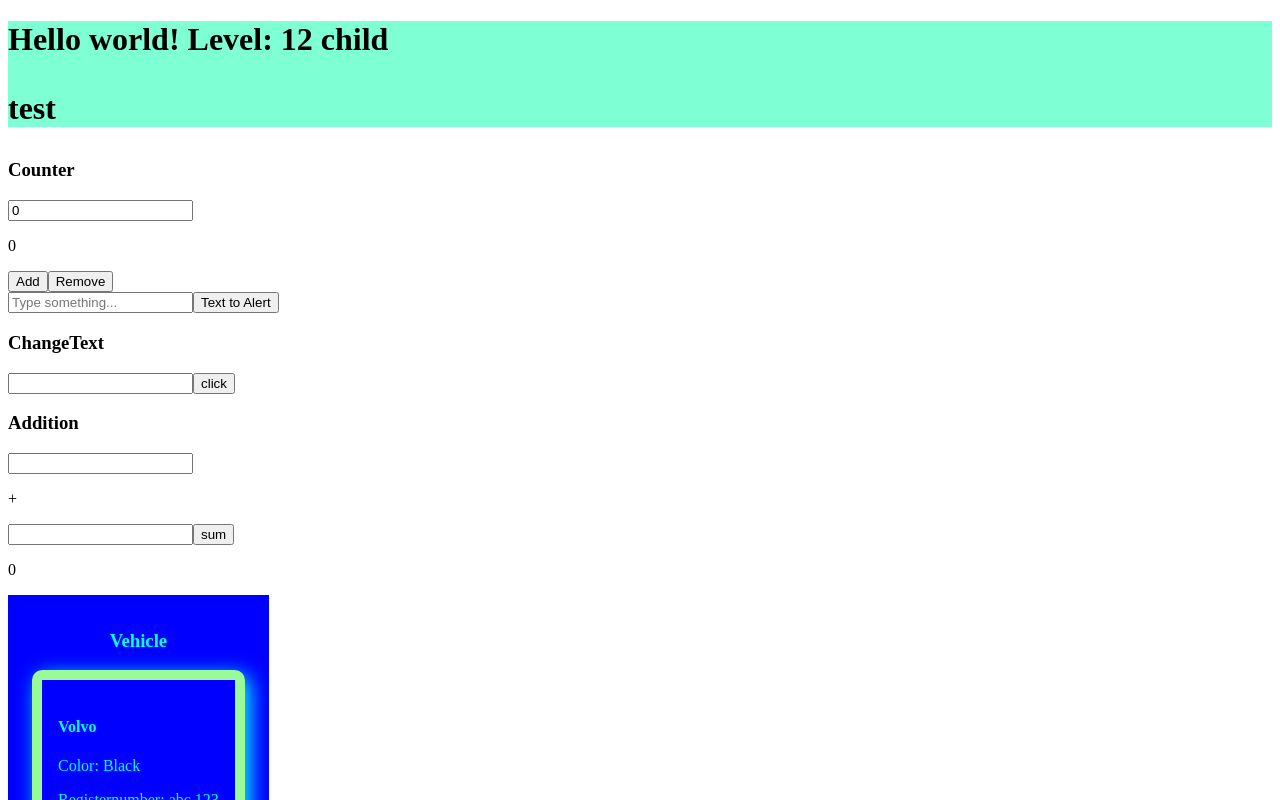
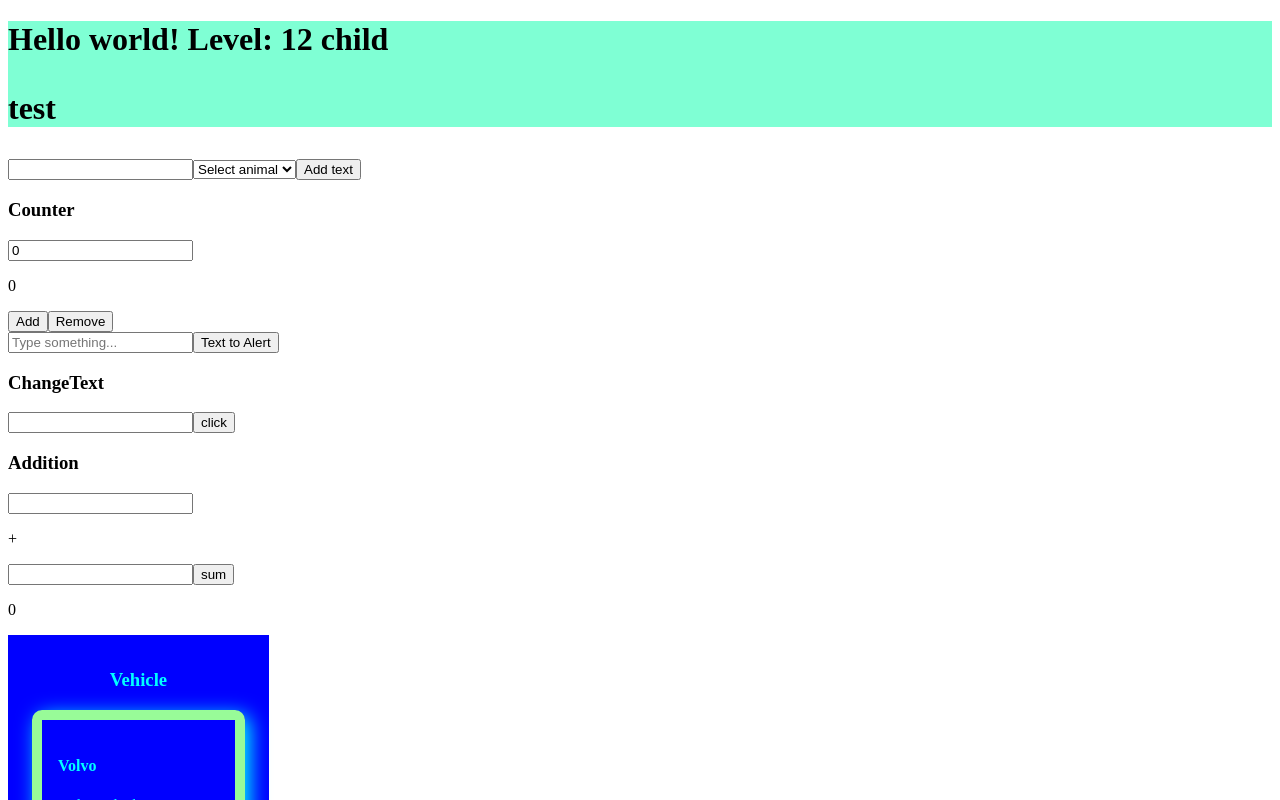
Before and after one commit to ZBajie/TS-Kata, a React (Vite) app: page / in a window 1280 px wide. Shown: the top 800 px of the page. Built offline with nearby package versions, Linux system fonts and the light colour scheme.

Commit message:
List component

```diff
--- a/src/App.tsx
+++ b/src/App.tsx
@@ -3,6 +3,7 @@ import ChangeText from "./components/ChangeText/ChangeText"
 import ColorBox from "./components/ColorBox/ColorBox"
 import Counter from "./components/Counter/Counter"
 import Header from "./components/Header/Header"
+import List from "./components/List/List"
 import TextToAlert from "./components/TextToAlert/TextToAlert"
 import Vehicle from "./components/Vehicle/Vehicle"
 
@@ -12,6 +13,7 @@ function App() {
       <Header title="Hello world!" level={12}>
         child <p>test</p>
       </Header>
+      <List />
       <Counter />
       <TextToAlert />
       <ChangeText />
--- /dev/null
+++ b/src/components/List/List.tsx
@@ -0,0 +1,53 @@
+/*
+Skapa komponenten List som har ett textfält, knapp och ul. När användaren klickar på knappen ska en ny punkt läggas till i listan med det som stod i textfältet.
+
+    UTMANING: Töm textfältet när man klickar på knappen och sätt tillbaka fokus på textfältet. Tänk på taborder.
+    UTMANING: Lägg till en dropdown med ett antal emojis på djur. När användaren klickar på knappen ska emojin och texten läggas till listan.
+    */
+
+import { useRef, useState } from "react"
+
+function List() {
+  const listText = useRef<HTMLInputElement>(null)
+  const [list, setList] = useState<string[]>([])
+  const animal = useRef<HTMLSelectElement>(null)
+
+  const onClick = () => {
+    let textString: string = ""
+    let animalString: string = ""
+
+    if (listText.current && animal.current) {
+      textString = listText.current.value
+      animalString = animal.current.value
+    }
+    if (textString.length > 0) {
+      setList((prevList) => [...prevList, textString + animalString])
+    }
+
+    if (listText.current && animal.current) {
+      listText.current.value = ""
+      animal.current.value = ""
+      listText.current.focus()
+      animal.current.focus()
+    }
+  }
+  return (
+    <section className="section-list">
+      <input type="text" ref={listText} />
+      <select name="" id="" ref={animal}>
+        <option value="">Select animal</option>
+        <option value="🐓">🐓</option>
+        <option value="🐁">🐁</option>
+        <option value="🐂">🐂</option>
+      </select>
+      <button onClick={onClick}>Add text</button>
+      <ul>
+        {list.map((item, i) => {
+          return <li key={i}> {item}</li>
+        })}
+      </ul>
+    </section>
+  )
+}
+
+export default List
```
